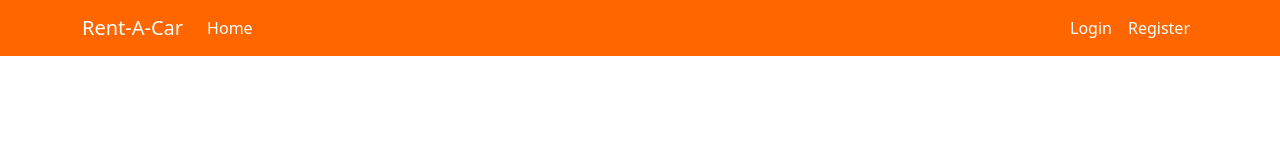
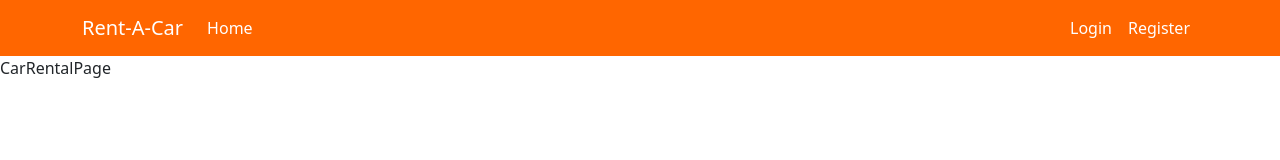
Before and after one commit to DanielTotev/React-Project-FMI, a React (Create React App) app: page /cars/1/rent in a window 1280 px wide. Shown: the top 160 px of the page. Built offline with nearby package versions, Linux system fonts and the light colour scheme.

Commit message:
Car rental page setup

```diff
--- a/src/App.js
+++ b/src/App.js
@@ -8,6 +8,7 @@ import CarsListPage from "./pages/CarsListPage";
 import CustomersListPage from "./pages/CustomersListPage";
 import UserLoggedInGuard from "./util/guards/UserLoggedInGuard";
 import UserNotAuthenticatedGuard from "./util/guards/UserNotAuthenticatedGuard";
+import CarRentalPage from "./pages/CarRentalPage";
 
 function App() {
   return (
@@ -47,6 +48,7 @@ function App() {
             </UserLoggedInGuard>
           }
         />
+        <Route path="/cars/:carId/rent" element={<CarRentalPage />} />
       </Routes>
     </BrowserRouter>
   );
--- a/src/components/cars/CarCard.jsx
+++ b/src/components/cars/CarCard.jsx
@@ -1,5 +1,6 @@
 import React from "react";
 import { Card, Button } from "react-bootstrap";
+import { Link } from "react-router-dom";
 import UserIsAdminElementGuard from "../../util/guards/UserIsAdminElementGuard";
 
 export default function CarCard({
@@ -21,9 +22,13 @@ export default function CarCard({
         <p>Construction year: {car.constructionYear}</p>
         <p>Price per day: {car.pricePerDay} BGN</p>
         <p>Available cars: {car.count}</p>
-        <Button className="orange-button" style={{ marginRight: "10px" }}>
+        <Link
+          to={`/cars/${car.id}/rent`}
+          className="btn orange-button"
+          style={{ marginRight: "10px" }}
+        >
           Rent
-        </Button>
+        </Link>
         <UserIsAdminElementGuard>
           <Button
             variant="primary"
--- /dev/null
+++ b/src/pages/CarRentalPage.jsx
@@ -0,0 +1,8 @@
+import React from "react";
+import { useParams } from "react-router-dom";
+
+export default function CarRentalPage() {
+  const { carId } = useParams();
+  console.log(carId);
+  return <div>CarRentalPage</div>;
+}
```
